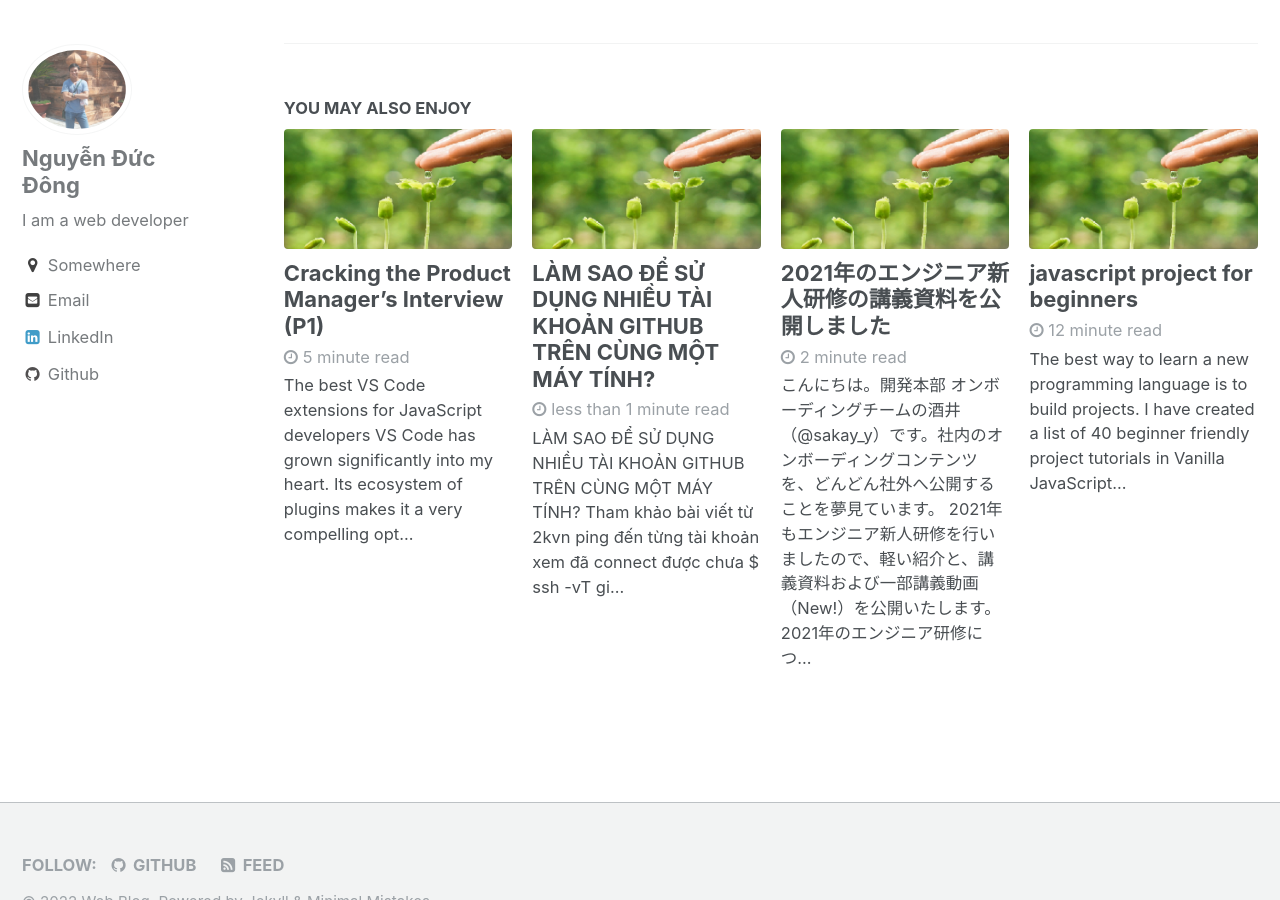
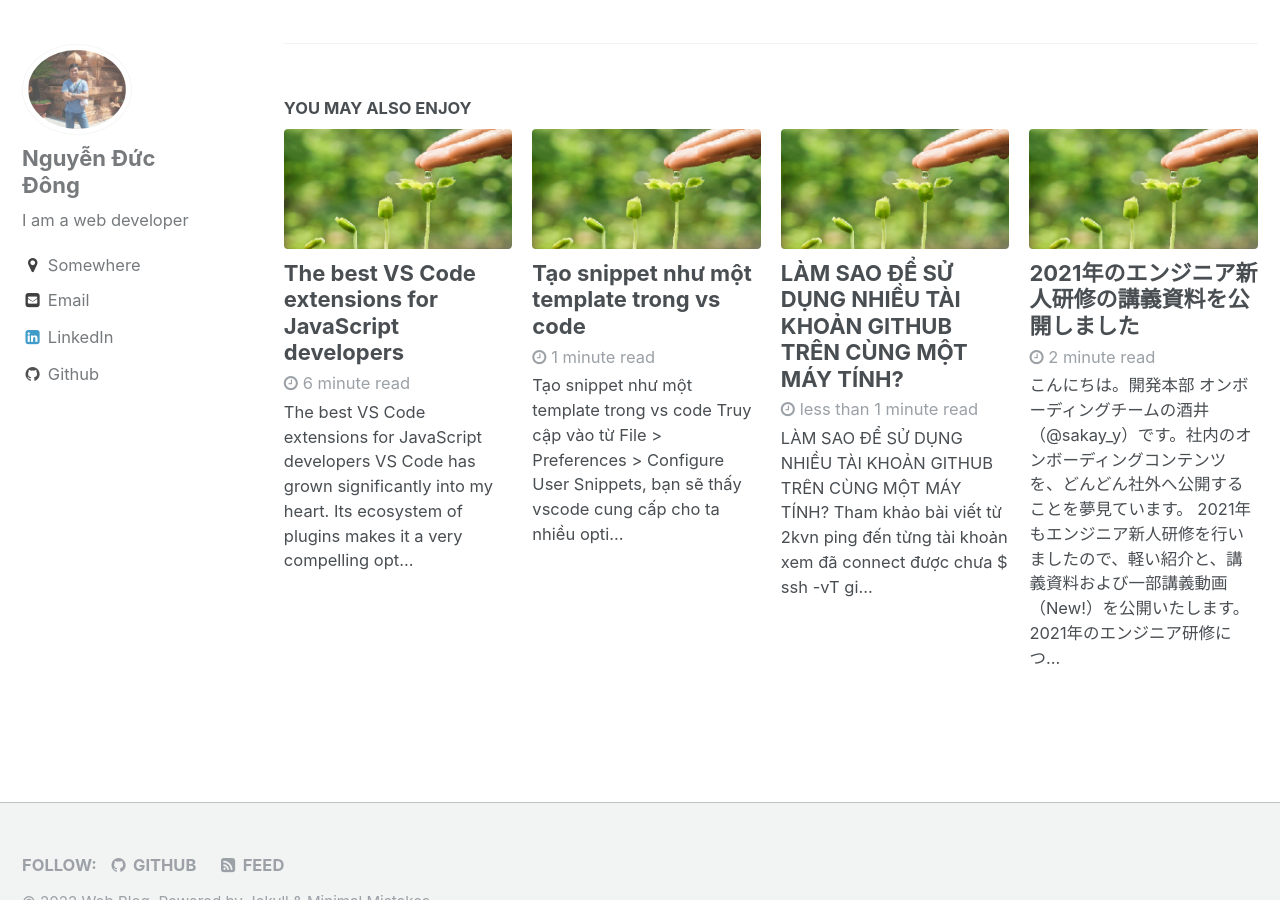
Before and after one commit to ducdongmg/ducdongmg.github.io, a Jekyll site: the page built from _posts/2018-09-28-about-automatic-test.md, in a window 1280 px wide and 900 px high, scrolled down 787 px. Built offline with Jekyll 4.4.1, drawn with Linux system fonts in a browser that asks for light colours; comment, search, counter and statistics services are not loaded; some of the changed lines change nothing that is shown.

Commit message:
Tạo snippet như một tempalte trong vs code

````diff
--- /dev/null
+++ b/_posts/2022-06-10-create-template-for-vscode.md
@@ -0,0 +1,37 @@
+---
+layout: single
+title:  "Tạo snippet như một template trong vs code"
+desc: "Truy cập vào từ `File > Preferences > Configure User Snippets`, bạn sẽ thấy vscode cung cấp cho ta nhiều option khác nhau"
+keywords: "vscode, tool"
+categories: [tool]
+tag: [vscode, tool]
+---
+
+Tạo snippet như một template trong vs code
+=====================================================
+
+Truy cập vào từ `File > Preferences > Configure User Snippets`, bạn sẽ thấy vscode cung cấp cho ta nhiều option khác nhau như:
+tạo Snippet cho 1 repository, cho một ngôn ngữ lập trình, hay dùng chung. Tùy vào lựa chọn của bạn mà Snippet này sẽ có phạm vi sử dụng tương ứng.
+
+Tiếp theo bạn cần khai báo nội dung cho snippet này với format sau:
+```
+"Giới thiệu chung tại phần title này": {
+    "scope": "javascript,markdown",
+    "prefix": "outlog",
+    "body": [
+        "console.log('abc');",
+        "//def"
+    ],
+    "description": "Giới thiệu chi tiết về snippet này"
+}
+```
+
+ - `title`: Giới thiệu chung về snippet này
+ - `scope`: phạm vi bạn muốn snippet này có hiệu lực, ví dụ: javascript
+ - `prefix`: mã code mà khi gỗ nó thì vs code sẽ gợi ý cho bạn dùng snippet này
+ - `body`: Là nội dung được hiển thị ra khi bạn gõ lệnh được khai báo ở `prefix`
+ - `description`: Giới thiệu chi tiết về snippet này
+
+
+Cách đơn giản để tạo khai báo cho snippet này là dùng tool của https://snippet-generator.app/. Bạn chỉ cần nhập các thông tin cần thiết vào là nó sẽ tự động generate ra nội dung cho bạn.
+Sau đó copy vào fie khai báo là xong.
--- a/_posts/2022-06-10-the-best-vscode-ext-for-js-developer.md
+++ b/_posts/2022-06-10-the-best-vscode-ext-for-js-developer.md
@@ -1,10 +1,10 @@
 ---
 layout: single
-title:  "Cracking the Product Manager’s Interview (P1)"
-desc: "My first few weeks with Tiki Engineering team is hiring, hiring and continuous looking for good talents to build great products. Geeks, I would give you some bibles to read prior joining our interview."
-keywords: "pm, interview"
-categories: [pm]
-tag: [pm, interview]
+title:  "The best VS Code extensions for JavaScript developers"
+desc: "VS Code has grown significantly into my heart. Its ecosystem of plugins makes it a very compelling option, even compared to WebStorm or PyCharm."
+keywords: "vscode, tool"
+categories: [tool]
+tag: [vscode, tool]
 ---
 The best VS Code extensions for JavaScript developers
 =====================================================
@@ -189,6 +189,15 @@ Tabnine demo
 
 * * *
 
+Code Runner
+------------------
+
+Run code snippet or code file for multiple languages: C, C++, Java, JavaScript, PHP, Python, Perl, Perl 6, Ruby, Go, Lua, Groovy, PowerShell, BAT/CMD, BASH/SH, F# Script, F# (.NET Core), C# Script, C# (.NET Core), VBScript, TypeScript, CoffeeScript, Scala, Swift, Julia, Crystal, OCaml Script, R, AppleScript, Elixir, Visual Basic .NET, Clojure, Haxe, Objective-C, Rust, Racket, Scheme, AutoHotkey, AutoIt, Kotlin, Dart, Free Pascal, Haskell, Nim, D, Lisp, Kit, V, SCSS, Sass, CUDA, Less, Fortran, Ring, and custom command
+
+Open the JavaScript code file in Text Editor, then use shortcut `Control+Alt+N` (or `⌃ Control+⌥ Option+N` on macOS), or press `F1` and then select/type `Run Code`, the code will run and the output will be shown in the Output Window.
+
+* * *
+
 Conclusion
 ----------
 
````
